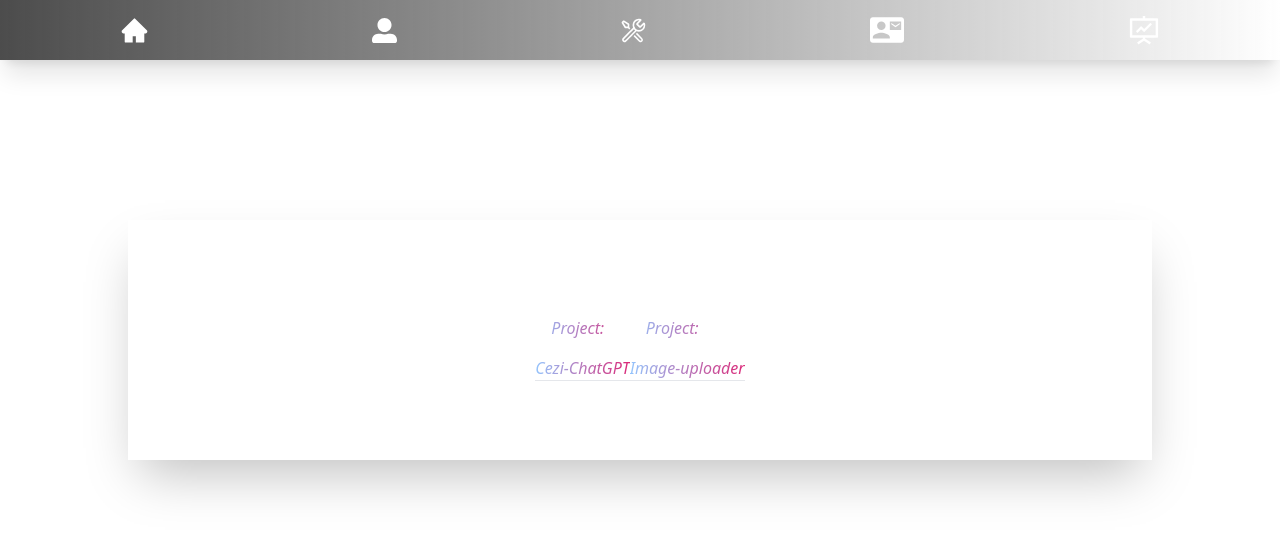
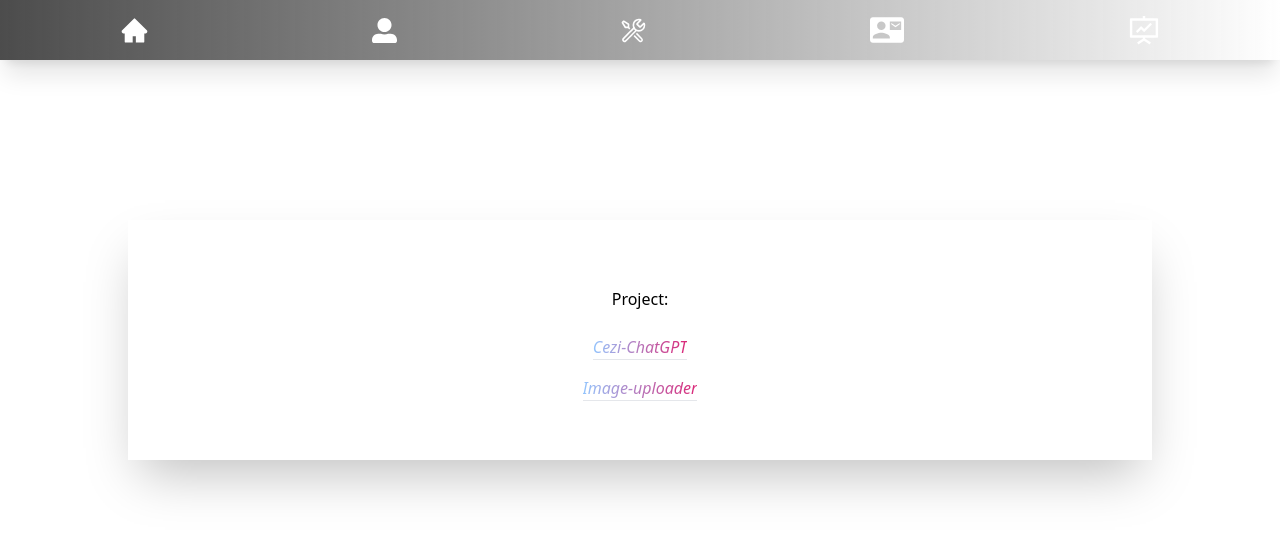
Before and after one commit to ceziCoder/portfolio, a React (Vite) app: page /project in a window 1280 px wide. Shown: the top 534 px of the page. Built offline with nearby package versions, Linux system fonts and the light colour scheme.

Commit message:
add new project

```diff
--- a/src/components/Projects.tsx
+++ b/src/components/Projects.tsx
@@ -31,21 +31,22 @@
         <motion.div initial='out' animate='in' exit='out' variants={animationTwo} transition={{ duration: 2 }}>
             <div className='flex items-center justify-center'>
 
-                <div className='overflow-y-auto p-4 mt-40 w-[80%] h-60 shadow-2xl flex items-center justify-center '>
-                    <p className='italic bg-clip-text text-transparent bg-gradient-to-r from-blue-300 to-pink-600'>
-                        <h4 className='m-4'>Project:</h4>
+                <div className=' p-8 mt-40 w-[80%] h-60 shadow-2xl flex flex-col items-center justify-center '>
+                    <h4 className='m-4'>Project:</h4>
+                    <p className='italic bg-clip-text text-transparent bg-gradient-to-r from-blue-300 to-pink-600 m-2'>
+
 
                         <a target='_blank' href='https://cezi-chat-gpt.vercel.app'>Cezi-ChatGPT</a>
                         <hr></hr>
                     </p>
-                    <p className='break-words'></p>
-                    <p className='italic bg-clip-text text-transparent bg-gradient-to-r from-blue-300 to-pink-600'>
-                        <h4 className='m-4'>Project:</h4>
 
-                        <a target='_blank' href='image-uploader-client-blush.vercel.app'>Image-uploader</a>
+                    <p className='italic bg-clip-text text-transparent bg-gradient-to-r from-blue-300 to-pink-600 m-2'>
+
+
+                        <a target='_blank' href='https://image-uploader-client-blush.vercel.app'>Image-uploader</a>
                         <hr></hr>
                     </p>
-                    <p className='break-words'></p>
+
                 </div>
 
 
```
